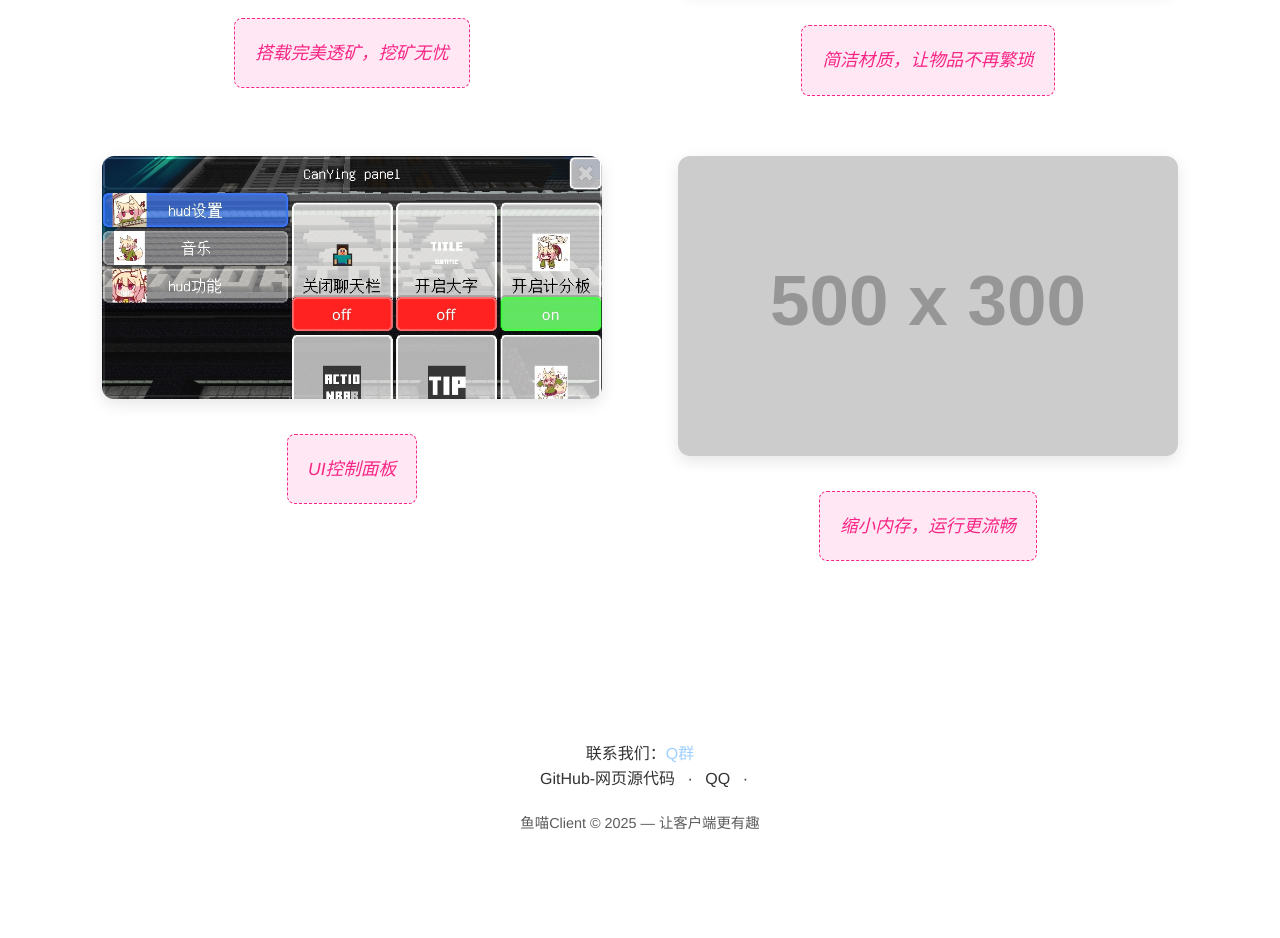
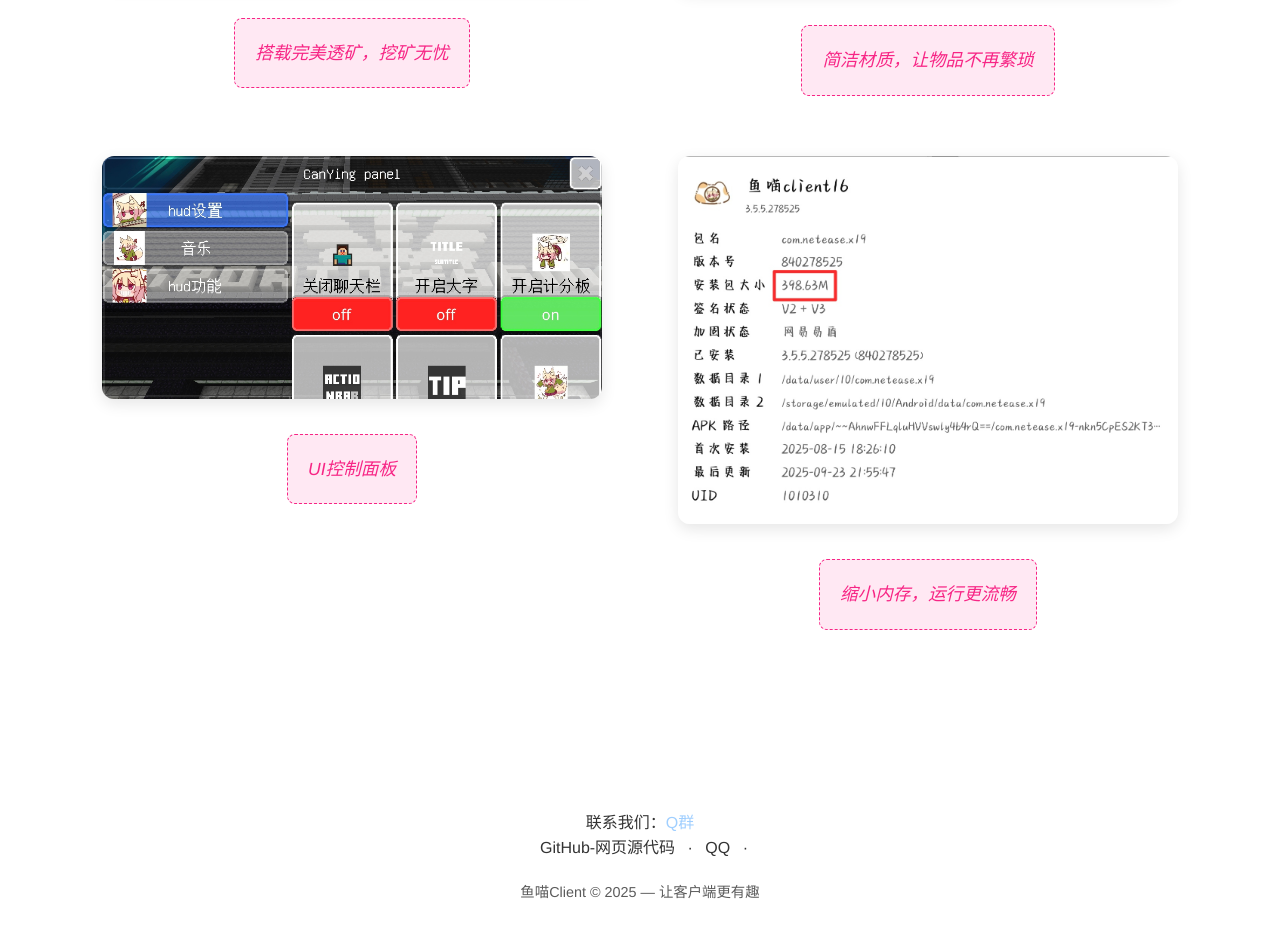
Before and after one commit to yumiao-awa/Client, a plain HTML site: page index.html in a window 1280 px wide. Shown: the part 1411-2349 px from the top of the page. Before the commit the page ends 2286 px from the top, so only its background shows below. Drawn offline with Linux system fonts and the light colour scheme; placeholder pictures from the web are drawn by us.

Commit message:
Update index.html

```diff
--- a/index.html
+++ b/index.html
@@ -326,7 +326,7 @@
                     </div>
                 </div>
                 <div class="showcase-item">
-                    <img src="https://via.placeholder.com/500x300/560bad/ffffff?text=功能截图4" alt="功能截图4">
+                    <img src="images/app.jpg" alt="功能截图4">
                     <div class="description">
                         <div class="description-placeholder">
                             缩小内存，运行更流畅
```
